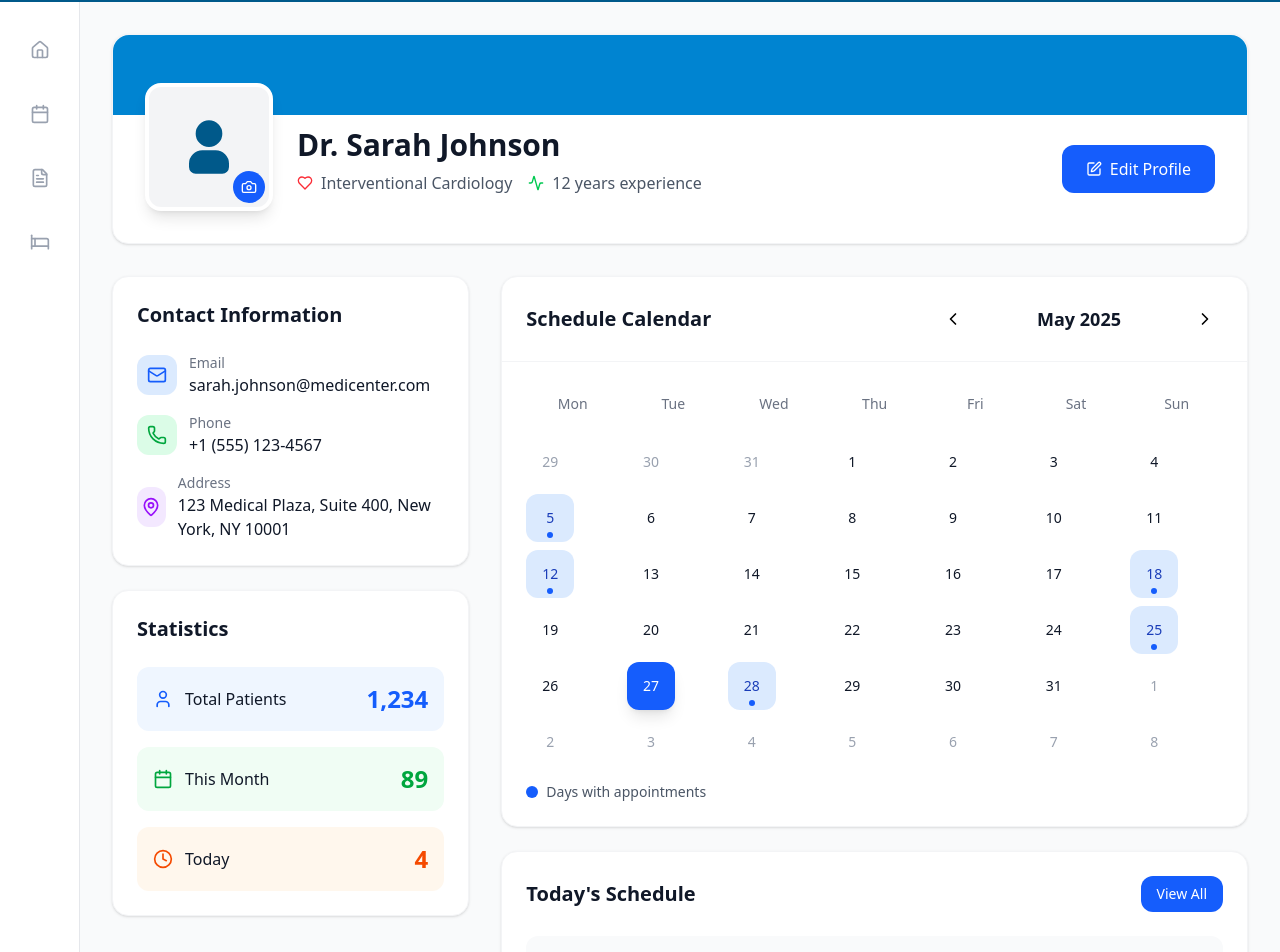
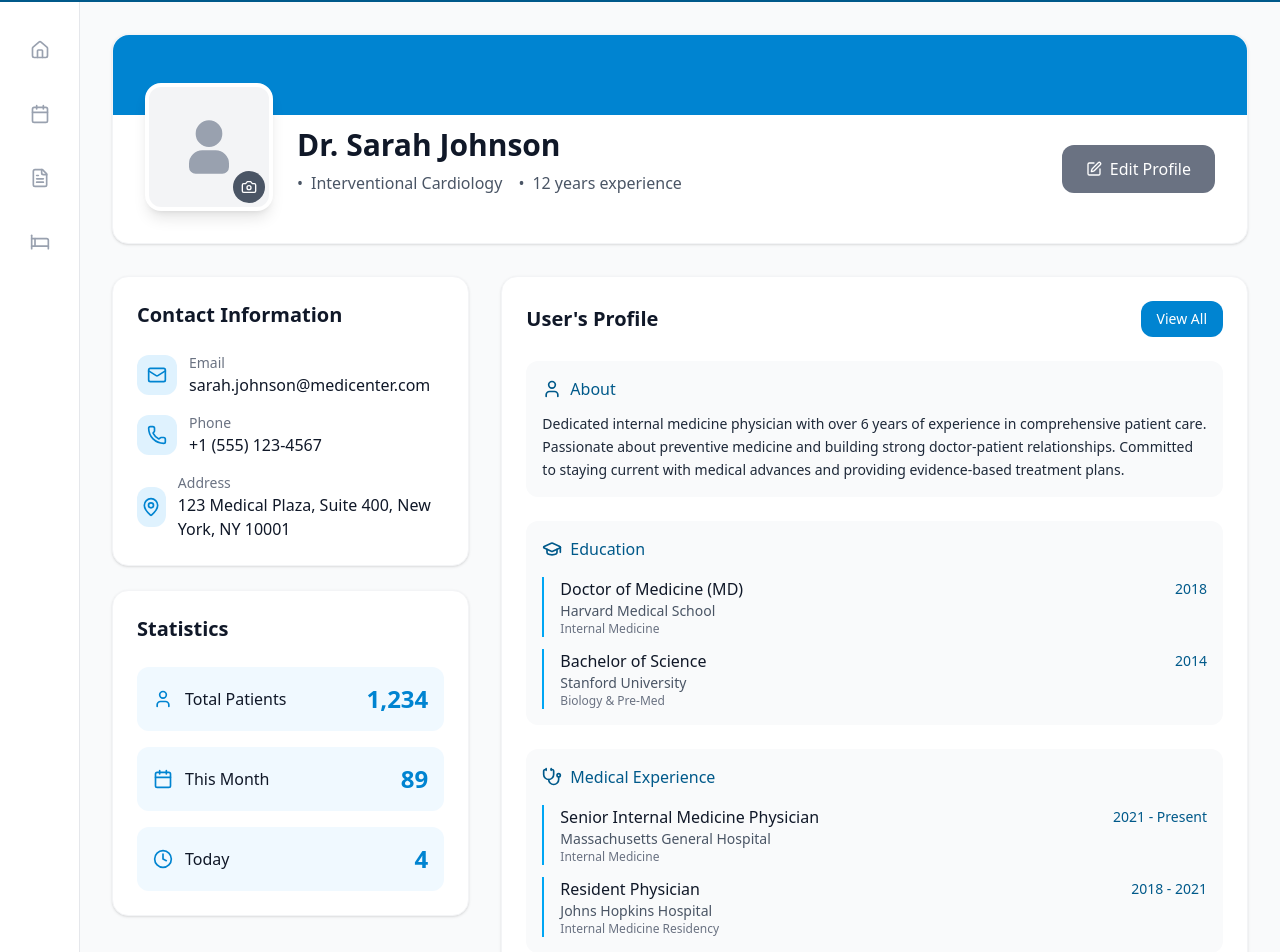
Before and after one commit to XuanGiaHanNguyen/MediCare-, a React (Vite) app in the folder frontend/: page /profile in a window 1280 px wide. Shown: the part 54-1006 px from the top of the page. Built offline with nearby package versions, Linux system fonts and the light colour scheme.

Commit message:
fixed profile UI

```diff
--- a/frontend/src/assets/icon.jsx
+++ b/frontend/src/assets/icon.jsx
@@ -58,7 +58,7 @@ export const UnlockIcon = (
 )
 
 export const profileIcon = (
-<svg class="w-20 h-20 text-sky-800 dark:text-white" aria-hidden="true" xmlns="http://www.w3.org/2000/svg" width="24" height="24" fill="currentColor" viewBox="0 0 24 24">
+<svg class="w-20 h-20 text-gray-400 dark:text-white" aria-hidden="true" xmlns="http://www.w3.org/2000/svg" width="24" height="24" fill="currentColor" viewBox="0 0 24 24">
   <path fill-rule="evenodd" d="M12 4a4 4 0 1 0 0 8 4 4 0 0 0 0-8Zm-2 9a4 4 0 0 0-4 4v1a2 2 0 0 0 2 2h8a2 2 0 0 0 2-2v-1a4 4 0 0 0-4-4h-4Z" clip-rule="evenodd"/>
 </svg>
 )
--- a/frontend/src/pages/Main/Profile.jsx
+++ b/frontend/src/pages/Main/Profile.jsx
@@ -1,8 +1,6 @@
 import { useState } from "react";
 import {
   Calendar,
-  Plus,
-  Settings,
   FileText,
   Home,
   Bed,
@@ -13,15 +11,13 @@ import {
   Phone,
   Mail,
   MapPin,
-  Heart,
-  Activity,
   Clock,
-  AlertCircle,
   Camera,
-  Save
+  Save, GraduationCap, Stethoscope, Globe
 } from "lucide-react";
 import { profileIcon } from "../../assets/icon";
 import HospitalHeader from "../../component/DockHeader";
+import { useNavigate } from "react-router-dom";
 
 // Mock profile data
 const profileData = {
@@ -60,8 +56,43 @@ export default function MedicalProfile() {
   const [currentDate, setCurrentDate] = useState(new Date());
   const [isEditing, setIsEditing] = useState(false);
 
-  const navigate = (path) => {
-    console.log(`Navigating to ${path}`);
+  const navigate = useNavigate()
+
+   const userProfile = {
+    education: [
+      {
+        degree: "Doctor of Medicine (MD)",
+        institution: "Harvard Medical School",
+        year: "2018",
+        specialization: "Internal Medicine"
+      },
+      {
+        degree: "Bachelor of Science",
+        institution: "Stanford University",
+        year: "2014",
+        specialization: "Biology & Pre-Med"
+      }
+    ],
+    experience: [
+      {
+        position: "Senior Internal Medicine Physician",
+        hospital: "Massachusetts General Hospital",
+        duration: "2021 - Present",
+        department: "Internal Medicine"
+      },
+      {
+        position: "Resident Physician",
+        hospital: "Johns Hopkins Hospital",
+        duration: "2018 - 2021",
+        department: "Internal Medicine Residency"
+      }
+    ],
+    languages: [
+      { language: "English", proficiency: "Native" },
+      { language: "Spanish", proficiency: "Fluent" },
+      { language: "French", proficiency: "Conversational" }
+    ],
+    bio: "Dedicated internal medicine physician with over 6 years of experience in comprehensive patient care. Passionate about preventive medicine and building strong doctor-patient relationships. Committed to staying current with medical advances and providing evidence-based treatment plans."
   };
 
   const navigateMonth = (direction) => {
@@ -167,7 +198,7 @@ export default function MedicalProfile() {
                   >
                     {profileIcon}
                   </div>
-                  <button className="absolute bottom-2 right-2 w-8 h-8 bg-blue-600 text-white rounded-full flex items-center justify-center hover:bg-blue-700 transition-colors">
+                  <button className="absolute bottom-2 right-2 w-8 h-8 bg-gray-600 text-white rounded-full flex items-center justify-center hover:bg-blue-700 transition-colors">
                     <Camera className="w-4 h-4" />
                   </button>
                 </div>
@@ -179,18 +210,18 @@ export default function MedicalProfile() {
                       <h1 className="text-3xl font-bold text-gray-900 mb-2">{profileData.name}</h1>
                       <div className="flex flex-wrap items-center gap-4 text-gray-600 mb-4">
                         <span className="flex items-center gap-2">
-                          <Heart className="w-4 h-4 text-red-500" />
+                          <span>•</span>
                           {profileData.specialization}
                         </span>
                         <span className="flex items-center gap-2">
-                          <Activity className="w-4 h-4 text-green-500" />
+                           <span>•</span>
                           {profileData.experience} experience
                         </span>
                       </div>
                     </div>
                     <button
                       onClick={() => setIsEditing(!isEditing)}
-                      className="px-6 py-3 bg-blue-600 text-white rounded-xl hover:bg-blue-700 transition-colors flex items-center gap-2"
+                      className="px-6 py-3 bg-gray-500 text-white rounded-xl hover:bg-gray-600 transition-colors flex items-center gap-2"
                     >
                       {isEditing ? <Save className="w-4 h-4" /> : <Edit className="w-4 h-4" />}
                       {isEditing ? "Save Profile" : "Edit Profile"}
@@ -211,8 +242,8 @@ export default function MedicalProfile() {
               <h3 className="text-xl font-semibold text-gray-900 mb-6">Contact Information</h3>
               <div className="space-y-4">
                 <div className="flex items-center gap-3">
-                  <div className="w-10 h-10 bg-blue-100 rounded-xl flex items-center justify-center">
-                    <Mail className="w-5 h-5 text-blue-600" />
+                  <div className="w-10 h-10 bg-sky-100 rounded-xl flex items-center justify-center">
+                    <Mail className="w-5 h-5 text-sky-600" />
                   </div>
                   <div>
                     <p className="text-sm text-gray-500">Email</p>
@@ -220,8 +251,8 @@ export default function MedicalProfile() {
                   </div>
                 </div>
                 <div className="flex items-center gap-3">
-                  <div className="w-10 h-10 bg-green-100 rounded-xl flex items-center justify-center">
-                    <Phone className="w-5 h-5 text-green-600" />
+                  <div className="w-10 h-10 bg-sky-100 rounded-xl flex items-center justify-center">
+                    <Phone className="w-5 h-5 text-sky-600" />
                   </div>
                   <div>
                     <p className="text-sm text-gray-500">Phone</p>
@@ -229,8 +260,8 @@ export default function MedicalProfile() {
                   </div>
                 </div>
                 <div className="flex items-center gap-3">
-                  <div className="w-10 h-10 bg-purple-100 rounded-xl flex items-center justify-center">
-                    <MapPin className="w-5 h-5 text-purple-600" />
+                  <div className="w-10 h-10 bg-sky-100 rounded-xl flex items-center justify-center">
+                    <MapPin className="w-5 h-5 text-sky-600" />
                   </div>
                   <div>
                     <p className="text-sm text-gray-500">Address</p>
@@ -244,26 +275,26 @@ export default function MedicalProfile() {
             <div className="bg-white rounded-2xl shadow-sm border border-gray-100 p-6">
               <h3 className="text-xl font-semibold text-gray-900 mb-6">Statistics</h3>
               <div className="space-y-4">
-                <div className="flex items-center justify-between p-4 bg-blue-50 rounded-xl">
+                <div className="flex items-center justify-between p-4 bg-sky-50 rounded-xl">
                   <div className="flex items-center gap-3">
-                    <User className="w-5 h-5 text-blue-600" />
+                    <User className="w-5 h-5 text-sky-600" />
                     <span className="font-medium text-gray-900">Total Patients</span>
                   </div>
-                  <span className="text-2xl font-bold text-blue-600">{profileData.patients}</span>
+                  <span className="text-2xl font-bold text-sky-600">{profileData.patients}</span>
                 </div>
-                <div className="flex items-center justify-between p-4 bg-green-50 rounded-xl">
+                <div className="flex items-center justify-between p-4 bg-sky-50 rounded-xl">
                   <div className="flex items-center gap-3">
-                    <Calendar className="w-5 h-5 text-green-600" />
+                    <Calendar className="w-5 h-5 text-sky-600" />
                     <span className="font-medium text-gray-900">This Month</span>
                   </div>
-                  <span className="text-2xl font-bold text-green-600">89</span>
+                  <span className="text-2xl font-bold text-sky-600">89</span>
                 </div>
-                <div className="flex items-center justify-between p-4 bg-orange-50 rounded-xl">
+                <div className="flex items-center justify-between p-4 bg-sky-50 rounded-xl">
                   <div className="flex items-center gap-3">
-                    <Clock className="w-5 h-5 text-orange-600" />
+                    <Clock className="w-5 h-5 text-sky-600" />
                     <span className="font-medium text-gray-900">Today</span>
                   </div>
-                  <span className="text-2xl font-bold text-orange-600">4</span>
+                  <span className="text-2xl font-bold text-sky-600">4</span>
                 </div>
               </div>
             </div>
@@ -271,6 +302,69 @@ export default function MedicalProfile() {
 
           {/* Right Column */}
           <div className="lg:col-span-2 space-y-6">
+
+            {/* Today's Appointments */}
+            <div className="bg-white rounded-2xl shadow-sm border border-gray-100 p-6">
+              <div className="flex items-center justify-between mb-6">
+                <h3 className="text-xl font-semibold text-gray-900">User's Profile</h3>
+                <button className="px-4 py-2 bg-sky-600 text-white rounded-xl hover:bg-sky-700 transition-colors text-sm">
+                  View All
+                </button>
+              </div>
+              <div className="space-y-6">
+            {/* Bio Section */}
+            <div className="p-4 bg-gray-50 rounded-xl">
+              <div className="flex items-center gap-2 mb-3">
+                <User className="w-5 h-5 text-sky-800" />
+                <h4 className="font-medium text-sky-800">About</h4>
+              </div>
+              <p className="text-gray-800 text-sm leading-relaxed">{userProfile.bio}</p>
+            </div>
+
+            {/* Education Section */}
+            <div className="p-4 bg-gray-50 rounded-xl">
+              <div className="flex items-center gap-2 mb-4">
+                <GraduationCap className="w-5 h-5 text-sky-800" />
+                <h4 className="font-medium text-sky-800">Education</h4>
+              </div>
+              <div className="space-y-3">
+                {userProfile.education.map((edu, index) => (
+                  <div key={index} className="border-l-2 border-sky-500 pl-4">
+                    <div className="flex items-center justify-between">
+                      <p className="font-medium text-gray-900">{edu.degree}</p>
+                      <span className="text-sm text-sky-800 font-medium">{edu.year}</span>
+                    </div>
+                    <p className="text-sm text-gray-600">{edu.institution}</p>
+                    <p className="text-xs text-gray-500">{edu.specialization}</p>
+                  </div>
+                ))}
+              </div>
+            </div>
+
+            {/* Medical Experience Section */}
+            <div className="p-4 bg-gray-50 rounded-xl">
+              <div className="flex items-center gap-2 mb-4">
+                <Stethoscope className="w-5 h-5 text-sky-800" />
+                <h4 className="font-medium text-sky-800">Medical Experience</h4>
+              </div>
+              <div className="space-y-3">
+                {userProfile.experience.map((exp, index) => (
+                  <div key={index} className="border-l-2 border-sky-500 pl-4">
+                    <div className="flex items-center justify-between">
+                      <p className="font-medium text-gray-900">{exp.position}</p>
+                      <span className="text-sm text-sky-800 font-medium">{exp.duration}</span>
+                    </div>
+                    <p className="text-sm text-gray-600">{exp.hospital}</p>
+                    <p className="text-xs text-gray-500">{exp.department}</p>
+                  </div>
+                ))}
+              </div>
+            </div>
+
+
+              </div>
+            </div>
+
             {/* Calendar */}
             <div className="bg-white rounded-2xl shadow-sm border border-gray-100">
               <div className="p-6 border-b border-gray-100">
@@ -312,9 +406,9 @@ export default function MedicalProfile() {
                         ${
                           day.isCurrentMonth
                             ? day.isToday
-                              ? "bg-blue-600 text-white shadow-lg"
+                              ? "bg-sky-600 text-white shadow-lg"
                               : day.hasAppointment
-                              ? "bg-blue-100 text-blue-800 hover:bg-blue-200"
+                              ? "bg-sky-100 text-sky-800 hover:bg-sky-200"
                               : "text-gray-900 hover:bg-gray-100"
                             : "text-gray-400"
                         }
@@ -322,74 +416,18 @@ export default function MedicalProfile() {
                     >
                       {day.day}
                       {day.hasAppointment && day.isCurrentMonth && (
-                        <div className="absolute bottom-1 left-1/2 transform -translate-x-1/2 w-1.5 h-1.5 bg-blue-600 rounded-full"></div>
+                        <div className="absolute bottom-1 left-1/2 transform -translate-x-1/2 w-1.5 h-1.5 bg-sky-600 rounded-full"></div>
                       )}
                     </div>
                   ))}
                 </div>
                 <div className="mt-4 text-sm text-gray-600 flex items-center gap-2">
-                  <div className="w-3 h-3 bg-blue-600 rounded-full"></div>
+                  <div className="w-3 h-3 bg-sky-600 rounded-full"></div>
                   <span>Days with appointments</span>
                 </div>
               </div>
             </div>
 
-            {/* Today's Appointments */}
-            <div className="bg-white rounded-2xl shadow-sm border border-gray-100 p-6">
-              <div className="flex items-center justify-between mb-6">
-                <h3 className="text-xl font-semibold text-gray-900">Today's Schedule</h3>
-                <button className="px-4 py-2 bg-blue-600 text-white rounded-xl hover:bg-blue-700 transition-colors text-sm">
-                  View All
-                </button>
-              </div>
-              <div className="space-y-4">
-                {upcomingAppointments.map((appointment, index) => (
-                  <div key={index} className="flex items-center gap-4 p-4 bg-gray-50 rounded-xl hover:bg-gray-100 transition-colors">
-                    <div className="text-center">
-                      <div className="text-lg font-bold text-blue-600">{appointment.time}</div>
-                    </div>
-                    <div className="flex-1">
-                      <p className="font-medium text-gray-900">{appointment.patient}</p>
-                      <p className="text-sm text-gray-600">{appointment.type}</p>
-                    </div>
-                    <div className={`px-3 py-1 rounded-full text-xs font-medium ${
-                      appointment.status === 'confirmed'
-                        ? 'bg-green-100 text-green-700'
-                        : 'bg-yellow-100 text-yellow-700'
-                    }`}>
-                      {appointment.status}
-                    </div>
-                  </div>
-                ))}
-              </div>
-            </div>
-
-            {/* Recent Activity */}
-            <div className="bg-white rounded-2xl shadow-sm border border-gray-100 p-6">
-              <h3 className="text-xl font-semibold text-gray-900 mb-6">Recent Activity</h3>
-              <div className="space-y-4">
-                {recentActivity.map((activity, index) => (
-                  <div key={index} className="flex items-start gap-4 p-4 border-l-4 border-blue-200 bg-blue-50 rounded-r-xl">
-                    <div className={`w-8 h-8 rounded-full flex items-center justify-center text-white text-xs ${
-                      activity.type === 'surgery' ? 'bg-red-500' :
-                      activity.type === 'update' ? 'bg-blue-500' :
-                      activity.type === 'review' ? 'bg-green-500' : 'bg-purple-500'
-                    }`}>
-                      {activity.type === 'surgery' ? <AlertCircle className="w-4 h-4" /> :
-                       activity.type === 'update' ? <Edit className="w-4 h-4" /> :
-                       activity.type === 'review' ? <FileText className="w-4 h-4" /> : <Calendar className="w-4 h-4" />}
-                    </div>
-                    <div className="flex-1">
-                      <p className="text-gray-900">
-                        <span className="font-medium">{activity.action}</span>
-                        <span className="text-blue-600 font-medium"> {activity.patient}</span>
-                      </p>
-                      <p className="text-sm text-gray-600">{activity.time}</p>
-                    </div>
-                  </div>
-                ))}
-              </div>
-            </div>
           </div>
         </div>
       </div>
```
